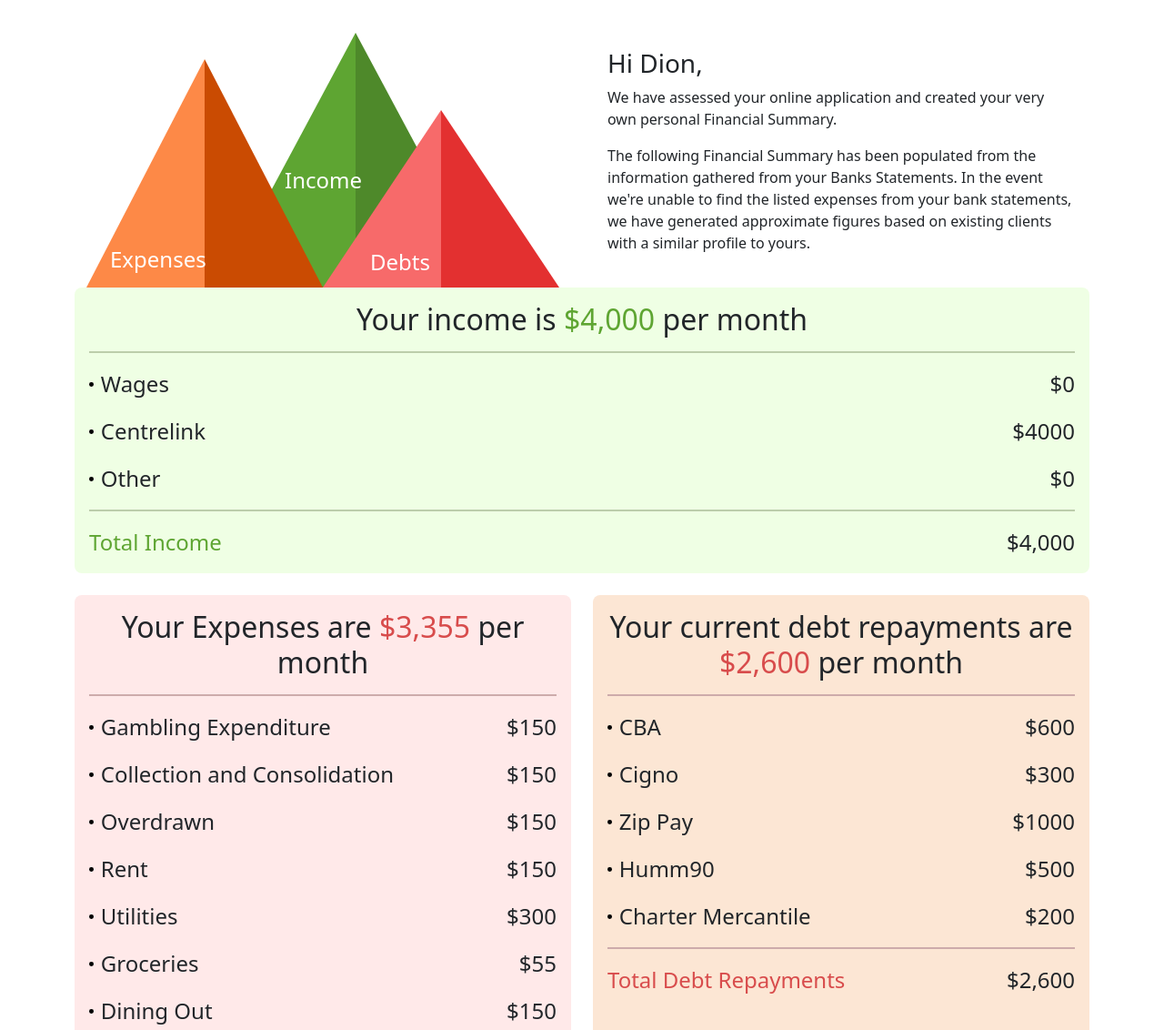
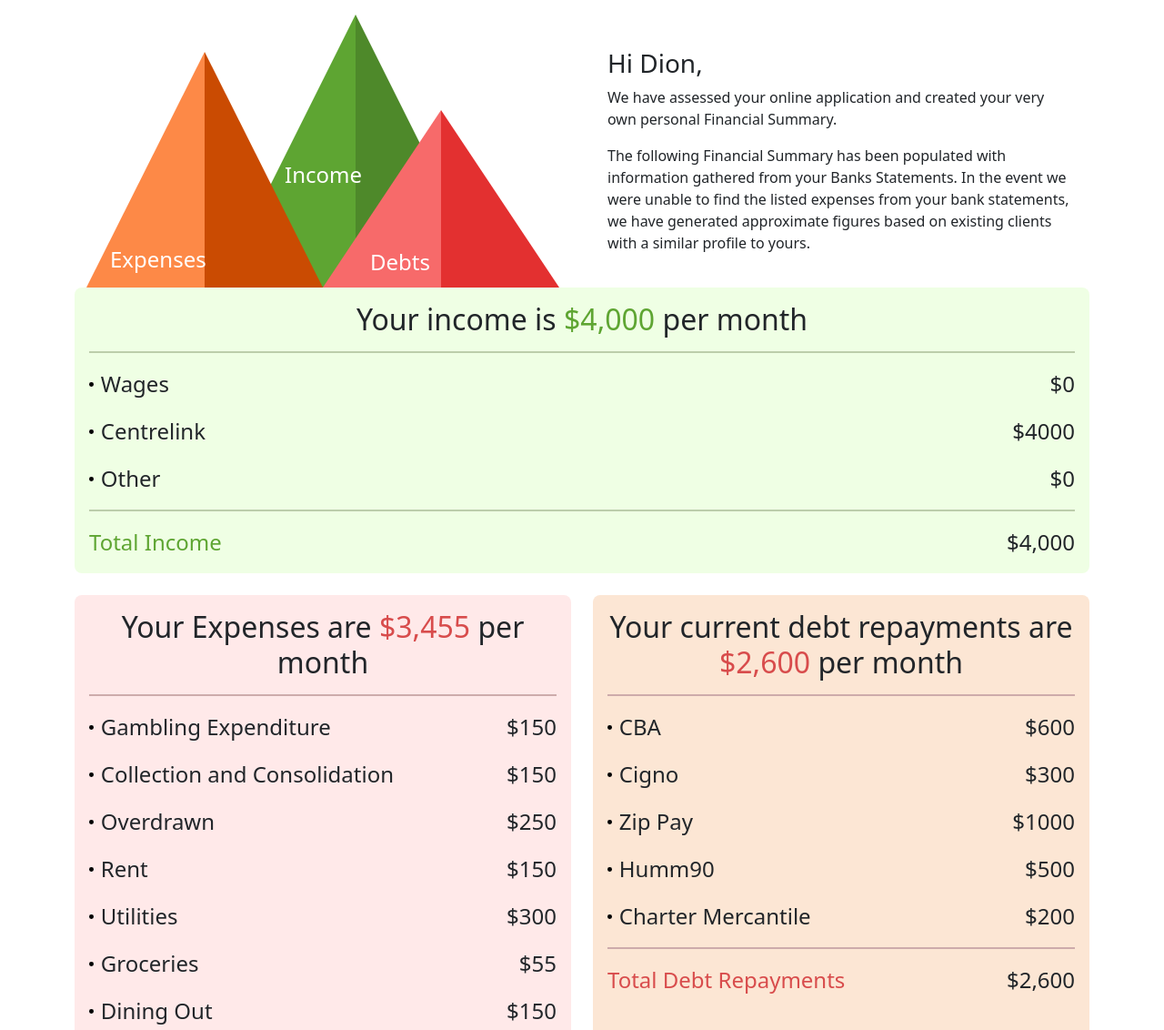
Before and after one commit to Dion-R/Report-JB, a plain HTML site: page index.html in a window 1280 px wide. Shown: the top 1132 px of the page at 91% size. Drawn offline with Linux system fonts and the light colour scheme.

Commit message:
ready for Boni

```diff
--- a/css/custom.css
+++ b/css/custom.css
@@ -168,7 +168,7 @@
 
 @media screen and (max-width: 1200px) {
   .pyramid {
-    min-height: 300px;
+    min-height: 250px;
   }
   .pyramid2 p {
     left: 10%;
@@ -189,13 +189,13 @@
     width: 0;
     height: 0;
     border-left: 130px solid transparent;
-    border-bottom: 300px solid #5ea532;
+    border-bottom: 250px solid #5ea532;
   }
   .triangle2 {
     width: 0;
     height: 0;
     border-right: 130px solid transparent;
-    border-bottom: 300px solid #4e892a;
+    border-bottom: 250px solid #4e892a;
   }
 
   .triangle3 {
--- a/index.html
+++ b/index.html
@@ -25,9 +25,9 @@
               personal Financial Summary.
             </p>
             <p class="mb-0">
-              The following Financial Summary has been populated from the
+              The following Financial Summary has been populated with
               information gathered from your Banks Statements. In the event
-              we're unable to find the listed expenses from your bank
+              we were unable to find the listed expenses from your bank
               statements, we have generated approximate figures based on
               existing clients with a similar profile to yours.
             </p>
@@ -146,7 +146,7 @@
                   class="d-flex align-items-center flex-grow-1 justify-content-between"
                 >
                   <p class="mb-0 b-l">Overdrawn</p>
-                  <p class="mb-0 b-l expense">$150</p>
+                  <p class="mb-0 b-l expense">$250</p>
                 </div>
               </li>
               <li class="d-flex align-items-center gap-2 my-3">
--- a/js/custom.js
+++ b/js/custom.js
@@ -190,6 +190,9 @@ const expenseTriangle1 = document.querySelector(".triangle3");
 const expenseTriangle2 = document.querySelector(".triangle4");
 const debtTriangle1 = document.querySelector(".triangle5");
 const debtTriangle2 = document.querySelector(".triangle6");
+const incomeTriangle1 = document.querySelector('.triangle1')
+const incomeTriangle2 = document.querySelector(".triangle2");
+
 
 const pyramid = document.querySelector(".pyramid");
 const Observer = new ResizeObserver((entries) => {
@@ -200,5 +203,7 @@ const Observer = new ResizeObserver((entries) => {
   const debtHeight = (debtCalc() / incomeCalc()) * height;
   debtTriangle1.style.borderBottom = `${debtHeight}px solid #f76a6a`;
   debtTriangle2.style.borderBottom = `${debtHeight}px solid #e33030`;
+  incomeTriangle1.style.borderBottom = `${height}px solid #5ea532`;
+  incomeTriangle2.style.borderBottom = `${height}px solid #4e892a`;
 });
 Observer.observe(pyramid);
```
